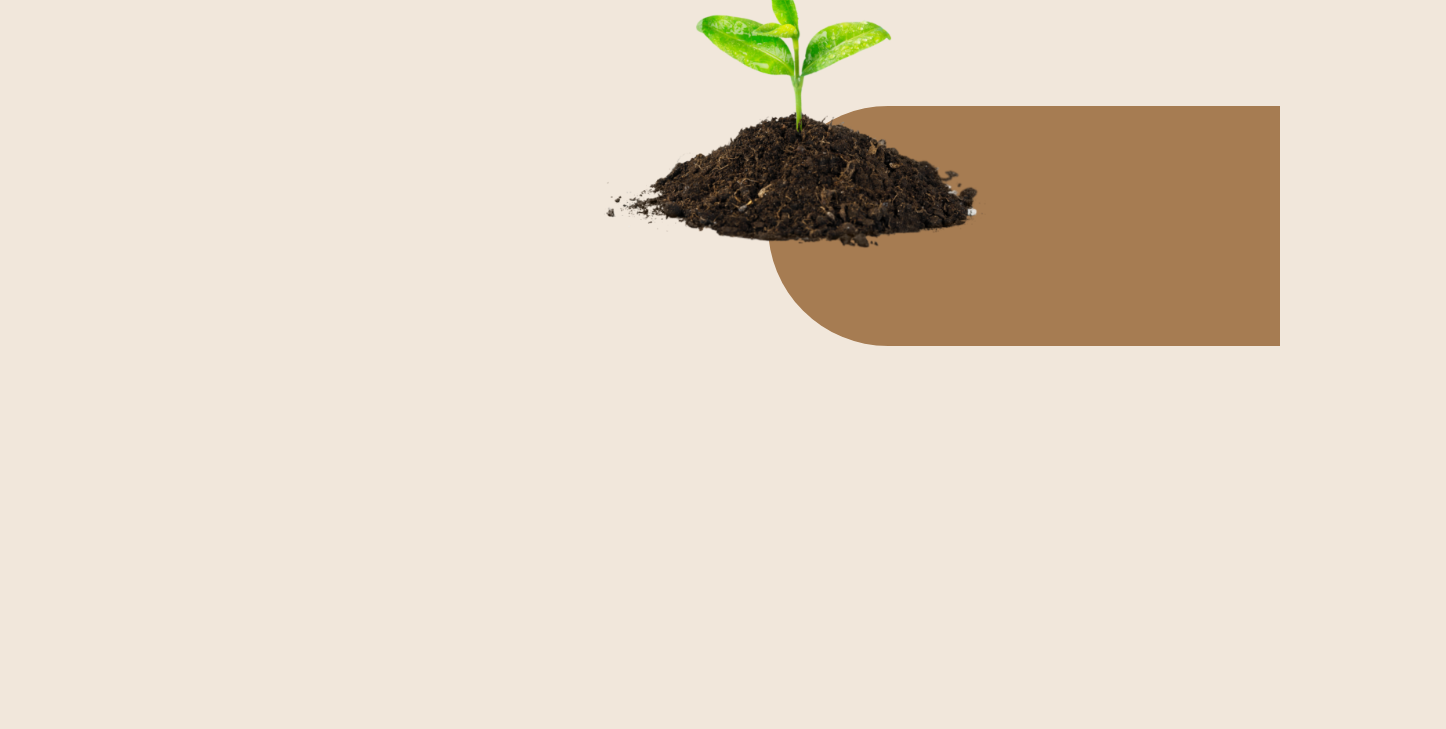
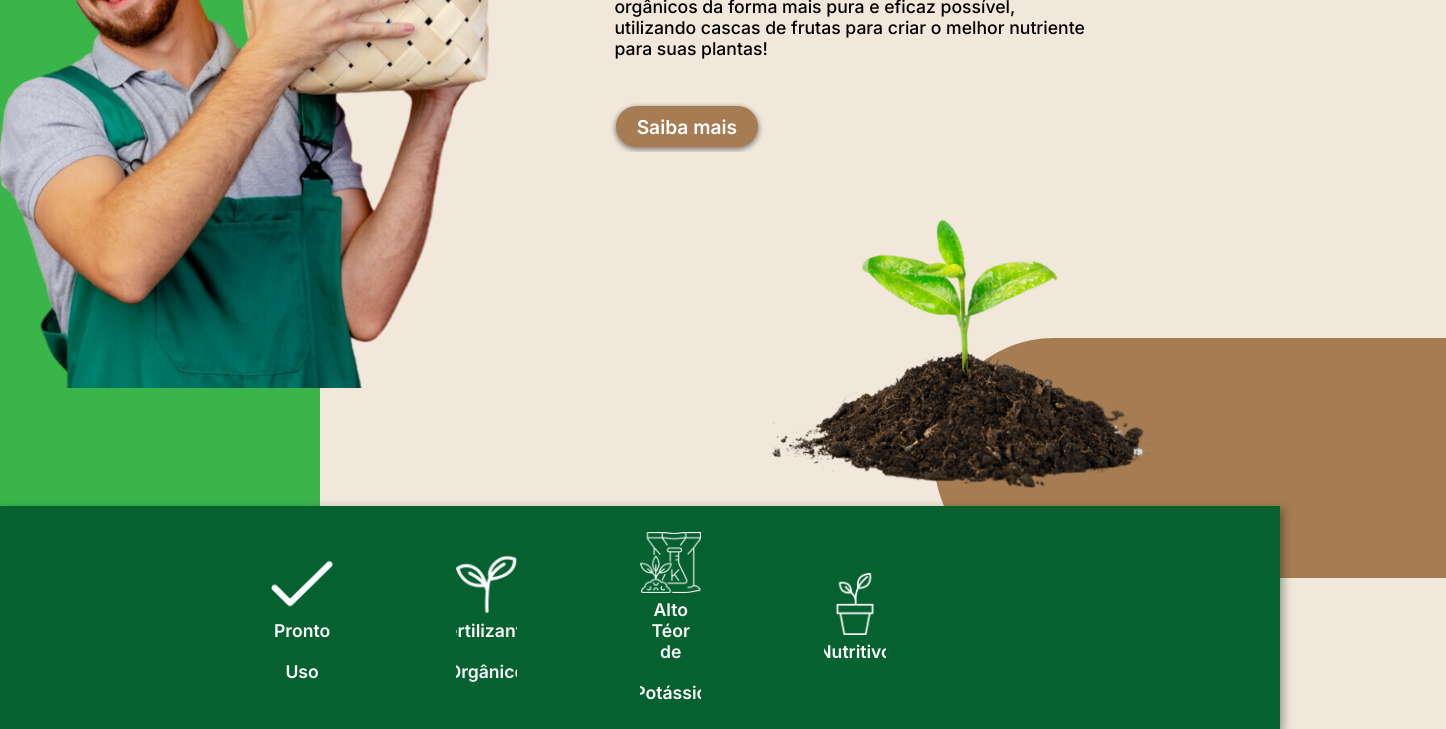
Before and after one commit to GuiJg/terra-viva, a plain HTML site: page index.html in a window 1280 px wide. Shown: the part 534-1263 px from the top of the page, 1446 px wide, since content can reach past the window. Before the commit the page ends 880 px from the top, so only its background shows below. Drawn offline with Linux system fonts and the light colour scheme.

```diff
--- a/index.html
+++ b/index.html
@@ -24,7 +24,10 @@
         </nav>
     </header>
     <section class="main-page">
-        <img id="img1" src="assets/STORIES PROMO (1).png" alt="">
+        <div class="farmer-element">
+            <div class="element-green"></div>
+            <img id="img1" src="assets/STORIES PROMO (1).png" alt="">
+        </div>
         <div class="main-content">
             <h1>CULTIVANDO O FUTURO GRÃO A GRÃO</h1>
             <p>
@@ -40,10 +43,28 @@
         </div>
     </section>
     <div class="division">
-        <img src="" alt="">
-        <img src="" alt="">
-        <img src="" alt="">
-        <img src="" alt="">
+        <div class="item">
+            <img src="assets/pronto-uso.png" alt="Elemento gráfico de uma seta demonstrando uma correção">
+            <p>Pronto</p>
+            <br>
+            <p>Uso</p>
+        </div>
+        <div class="item">
+            <img src="assets/fertilizante.png" alt="">
+            <p>fertilizante</p>
+            <br>
+            <p>Orgânico</p>
+        </div>
+        <div class="item">
+            <img src="assets/potassio.png" alt="">
+            <p>Alto Téor de</p>
+            <br>
+            <p>Potássio</p>
+        </div>
+        <div class="item">
+            <img src="assets/nutritivo.png" alt="">
+            <p>Nutritivo</p>
+        </div>
     </div>
     <script src="scripts/main.js"></script>
 </body>
--- a/styles/style.css
+++ b/styles/style.css
@@ -62,7 +62,6 @@
     text-decoration: none;
     font-weight: 800;
     font-size: 1rem;
-    font-style: italic;
     padding-right: 0.2%;
     color: #fff;
     transition: ease-in-out 0.3s;
@@ -73,19 +72,38 @@
     font-style: normal;
 }
 
+.header-link::after{
+    content: "";
+    display: block;
+    width: 0%;
+    height: 2px;
+    background-color: #175e20;
+    transition: width 0.2s ease-in-out, transform 0.4s ease-in-out;
+    transform: translateX(0%);
+}
+
+.header-link:hover::after{
+    width: 100%;
+    transform: translateX(0%);
+}
+
 .main-page{
     display: flex;
+    padding-top: 3%;
 }
 
 .main-content{
     display: flex;
     flex-direction: column;
+    padding-left: 48%;
+    padding-right: 15%;
     gap: 4%;
 }
 
 .main-content h1{
     font-size: 4rem;
     color: #066130;
+    margin-bottom: 8%;
 }
 
 .main-content p{
@@ -101,9 +119,11 @@
     text-decoration: none;
     background-color: #a67c52;
     box-shadow: 0px 2px 5px 1px #0000006b;
-    padding: 1%;
+    padding: 1.8%;
     margin: 0.3%;
-    width: 18%;
+    margin-top: 10%;
+    margin-bottom: 1%;
+    width: 30%;
     border-radius: 10em;
     transition: 0.5s;
 }
@@ -113,24 +133,66 @@
 }
 
 #img1{
+    position: absolute;
+    top: 40%;
+    right: 57%;
+    width: 47%;
+}
+
+.element-green{
+    position: absolute;
+    width: 25%;
+    height: 104%;
     background-color: #39b54a;
     border-top-right-radius: 20em;
 }
 
 #img2{
     position: absolute;
-    top: 63%;
-    left: 47%;
+    top: 93%;
+    left: 60%;
     width: 30%;
 }
 
 .element-brown{
     position: absolute;
-    top: 80%;
-    left: 60%;
+    top: 109%;
+    left: 73%;
     width: 40%;
     height: 30%;
     background-color: #a67c52;
     border-top-left-radius: 10em;
     border-bottom-left-radius: 10em;
 }
+
+.division{
+    display: flex;
+    justify-content: center;
+    align-items: center;
+    text-align: center;
+    position: absolute;
+    top: 130%;
+    padding: 2%;
+    background-color: #066130;
+    box-shadow: 1px 5px 10px 1px #0000006b;
+}
+
+.division img{
+    margin-bottom: 10%;
+    width: 100%;
+}
+
+.item{
+    display: flex;
+    flex-direction: column;
+    align-items: center;
+    justify-content: center;
+    width: 5%;
+    margin: 0% 10% 0% 0%;
+}
+
+.item p{
+    font-size: 1.1rem;
+    color: #ffff;
+    font-weight: 600;
+}
```
Also changed, not shown: assets/fertilizante.png (added), assets/nutritivo.png (added), assets/potassio.png (added).
